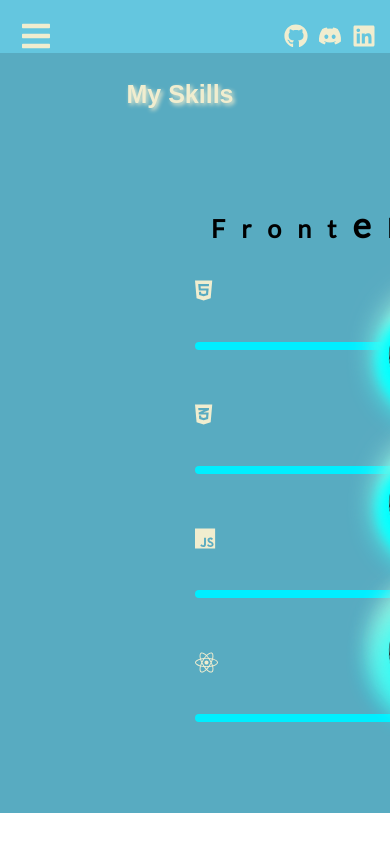
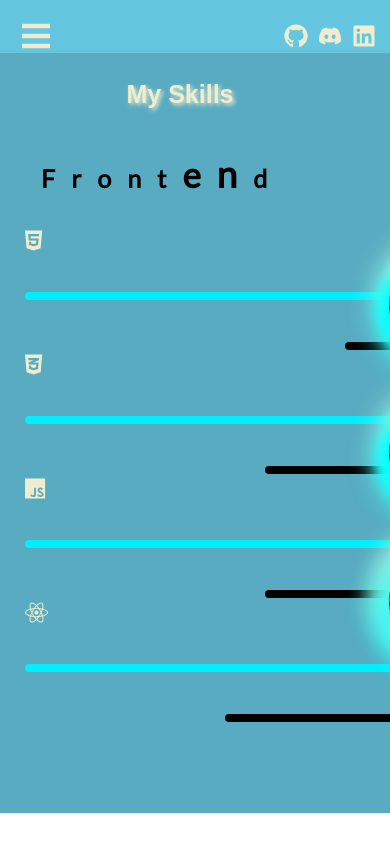
Before and after one commit to Sikhuphela/Port, a React (Create React App) app: page /skills in a window 390 px wide. Shown: the top 844 px of the page. Built offline with nearby package versions, Linux system fonts and the light colour scheme.

Commit message:
Added responsive ness to skills text frontend

```diff
--- a/src/Pages/Skills.css
+++ b/src/Pages/Skills.css
@@ -602,3 +602,17 @@ color: #F0EDCF;
 margin-top: -30px;
 margin-left: 750px;
  }
+ @media only screen and (max-width: 480px) {
+
+  .containers {
+
+  }
+
+.container1 {
+ margin-left: -50px;
+font-size: 10px;
+margin-top: -150px;
+  }
+
+
+}
```
